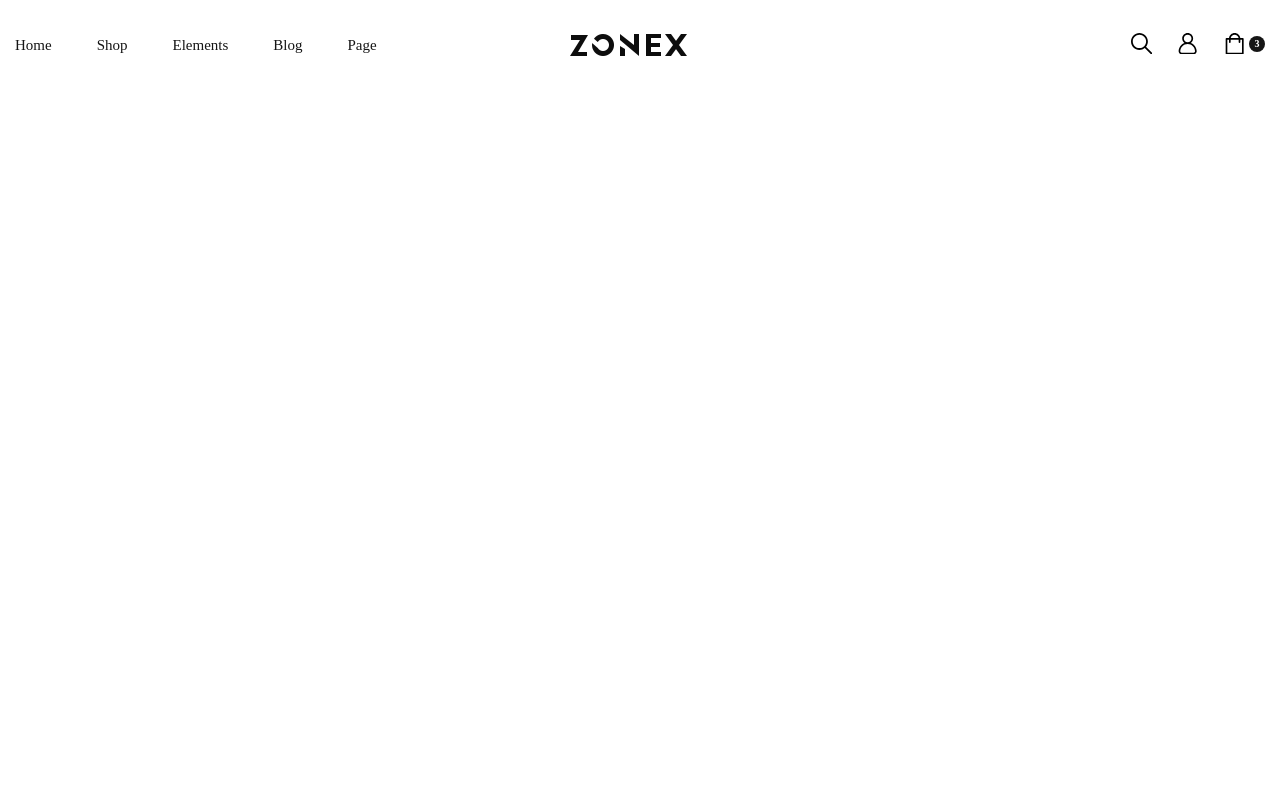
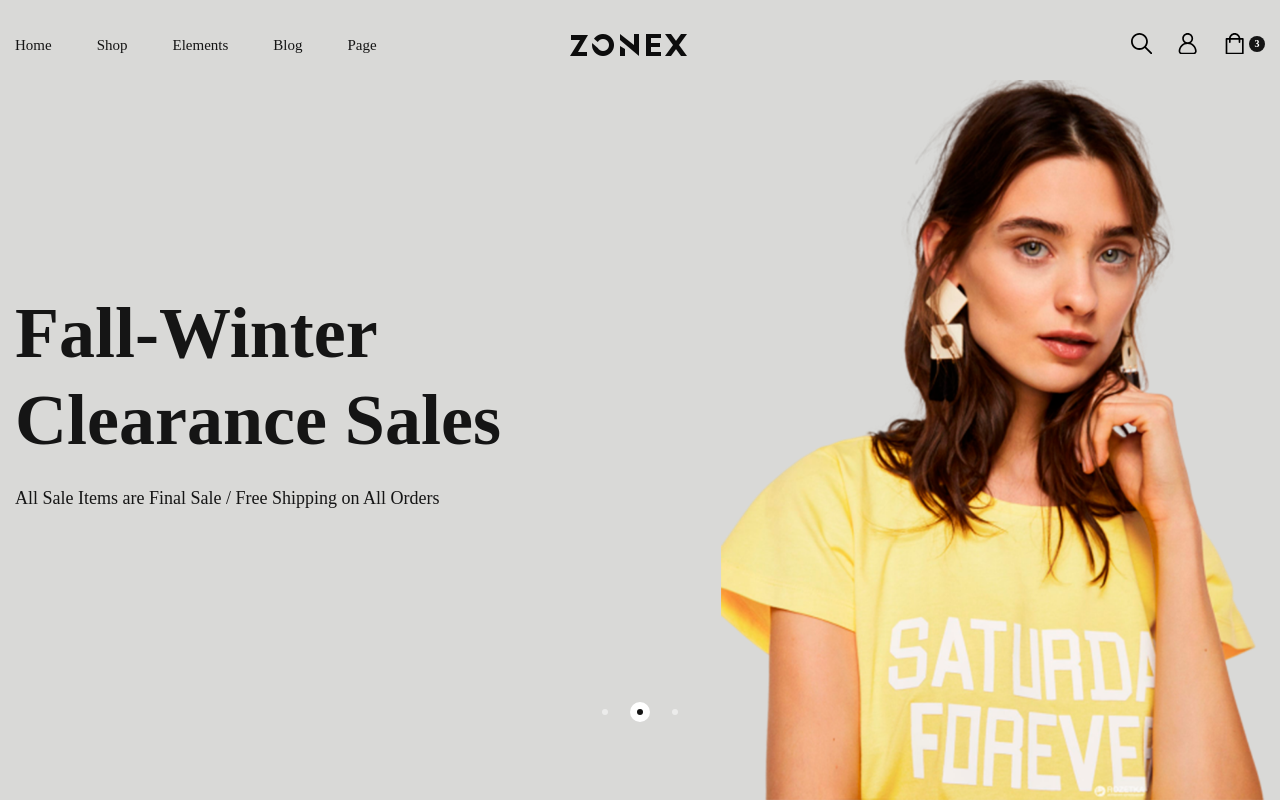
Before and after one commit to Royal-Aver/Zonex, a website: page app/index.html in a window 1280 px wide. Drawn offline with nearby package versions, Linux system fonts and the light colour scheme; files that its build step writes are made by us from their sources; files whose address does not match are found by name.

Commit message:
added section hero and slider

```diff
--- a/app/index.html
+++ b/app/index.html
@@ -100,16 +100,58 @@
 							</span>
 						</a>
 					</li>
-
 			</div>
 		</div>
-		</div>
+	</header>
 
+	<main>
+		<section class="hero">
+			<div class="container">
+				<div class="hero__slider slider">
+					<div class="slider__inner">
+						<div class="slider__item">
+							<div class="slider__content">
+								<h1 class="sr-only">Zonex - best shop!</h1>
+								<h2 class="slider__title">
+									Fall-Winter Clearance Sales
+								</h2>
+								<p class="slider__subtitle">
+									All Sale Items are Final Sale / Free Shipping on All Orders
+								</p>
+							</div>
+							<img class="slider__img" src="images/hero/1.png" alt="">
+						</div>
 
+						<div class="slider__item">
+							<div class="slider__content">
+								<h1 class="sr-only">Zonex - best shop!</h1>
+								<h2 class="slider__title">
+									Fall-Winter Clearance Sales
+								</h2>
+								<p class="slider__subtitle">
+									All Sale Items are Final Sale / Free Shipping on All Orders
+								</p>
+							</div>
+							<img class="slider__img" src="images/hero/1.png" alt="">
+						</div>
 
-
-
-	</header>
+						<div class="slider__item">
+							<div class="slider__content">
+								<h1 class="sr-only">Zonex - best shop!</h1>
+								<h2 class="slider__title">
+									Fall-Winter Clearance Sales
+								</h2>
+								<p class="slider__subtitle">
+									All Sale Items are Final Sale / Free Shipping on All Orders
+								</p>
+							</div>
+							<img class="slider__img" src="images/hero/1.png" alt="">
+						</div>
+					</div>
+				</div>
+			</div>
+		</section>
+	</main>
 
 	<script src="js/main.min.js"></script>
 </body>
--- a/app/js/main.js
+++ b/app/js/main.js
@@ -1,5 +1,12 @@
 $(function () {
-	// 	$('.slider').slick({
+	$('.slider__inner').slick({
+		arrows: false,
+		dots: true,
+		fade: true,
+		autoplay: true,
+		autoplaySpeed: 3000,
+	})
+
 	$('.header__burger').on('click', function () {
 		$('.menu__list').toggleClass('menu__list--active')
 	});
--- a/app/scss/_libs.scss
+++ b/app/scss/_libs.scss
@@ -1 +1 @@
-// @import "../../node_modules/slick-carousel/slick/slick.scss";
+@import "../../node_modules/slick-carousel/slick/slick.scss";
--- a/app/scss/_vars.scss
+++ b/app/scss/_vars.scss
@@ -1,2 +1,3 @@
 $default-color: #151515;
 $gray-color: #454545;
+$quill-gray: #e5e5e3;
--- /dev/null
+++ b/app/scss/index/_hero.scss
@@ -0,0 +1,98 @@
+.hero {
+	position: relative;
+	height: 100vh;
+	min-height: 700px;
+	background-color: $quill-gray;
+
+	&:before {
+		content: "";
+		position: absolute;
+		left: 0;
+		right: 0;
+		top: 0;
+		bottom: 0;
+		background-color: rgba(0, 0, 0, 0.05);
+	}
+}
+
+.slider {
+	&__inner {
+		height: 100vh;
+	}
+
+	&__item {
+		position: relative;
+		height: 100%;
+	}
+
+	&__content {
+		display: flex;
+		flex-direction: column;
+		justify-content: center;
+		align-items: flex-start;
+		height: 100vh;
+	}
+
+	&__title {
+		max-width: 560px;
+		font-weight: 700;
+		font-size: 72px;
+		margin-bottom: 25px;
+	}
+
+	&__subtitle {
+		font-size: 18px;
+	}
+
+	&__img {
+		position: absolute;
+		right: 0;
+		bottom: 0;
+		max-height: 90%;
+	}
+
+	.slick-dots {
+		display: flex;
+		justify-content: center;
+		margin-top: -50px;
+
+		& li {
+			&:not(:last-child) {
+				margin-right: 15px;
+			}
+		}
+
+		& button {
+			position: relative;
+			bottom: 50px;
+			font-size: 0;
+			background-color: transparent;
+			width: 20px;
+			height: 20px;
+			border: none;
+			border-radius: 50%;
+			z-index: 1;
+
+			&::before {
+				content: "";
+				position: absolute;
+				top: 50%;
+				left: 50%;
+				transform: translate(-50%, -50%);
+				border-radius: 50%;
+				width: 6px;
+				height: 6px;
+				background-color: rgba(255, 255, 255, 0.5);
+				z-index: -1;
+			}
+		}
+
+		& .slick-active button {
+			background-color: #fff;
+
+			&::before {
+				background-color: $default-color;
+			}
+		}
+	}
+}
--- a/app/scss/style.scss
+++ b/app/scss/style.scss
@@ -6,3 +6,4 @@
 @import "mixins";
 
 @import "components/header";
+@import "index/hero";
--- a/gulpfile.js
+++ b/gulpfile.js
@@ -34,6 +34,7 @@ function styles() {
 function scripts() {
 	return src([
 		'node_modules/jquery/dist/jquery.js',
+		'node_modules/slick-carousel/slick/slick.js',
 		'app/js/main.js'
 	])
 		.pipe(concat('main.min.js'))
--- a/package.json
+++ b/package.json
@@ -19,6 +19,7 @@
     "gulp-imagemin": "^7.1.0",
     "gulp-sass": "^4.1.0",
     "gulp-uglify": "^3.0.2",
-    "jquery": "^3.6.0"
+    "jquery": "^3.6.0",
+    "slick-carousel": "^1.8.1"
   }
 }
```
Also changed, not shown: app/images/hero/1.png (added), app/js/main.min.js.
